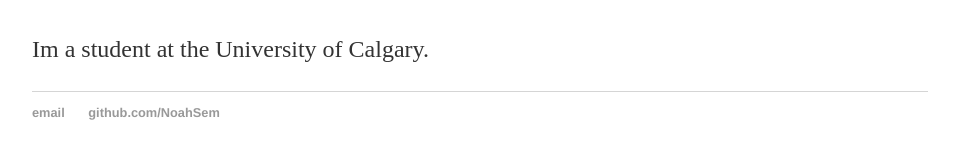
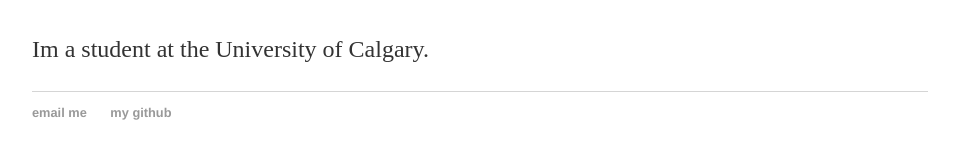
Before and after one commit to NoahSem/NoahSem.github.io, a Jekyll site: the page built from index.html, in a window 1280 px wide. Shown: the part 164-323 px from the top of the page, without its empty margins (160-1119 px from the left). Built offline with Jekyll 4.4.1, drawn with Linux system fonts in a browser that asks for light colours.

Commit message:
Update default.html

```diff
--- a/_layouts/default.html
+++ b/_layouts/default.html
@@ -21,8 +21,8 @@
 			</div><!-- /.container -->
 			<footer>
 	    		<ul>
-	        		<li><a href="mailto:myemail@gmail.com">email</a></li>
-	        		<li><a href="https://github.com/NoahSem">github.com/NoahSem</a></li>
+	        		<li><a href="mailto:noahseminoff@gmail.com">email me</a></li>
+	        		<li><a href="https://github.com/NoahSem">my github</a></li>
 				</ul>
 			</footer>
 		</body>
```
